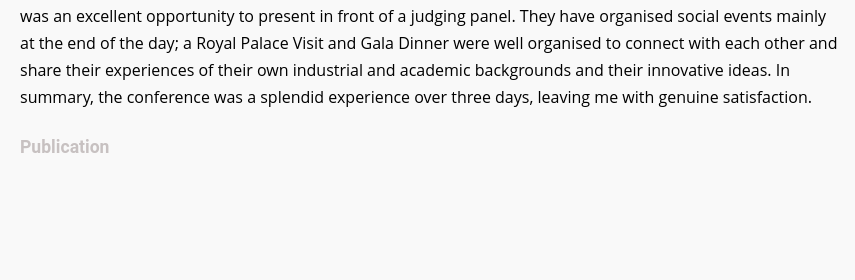
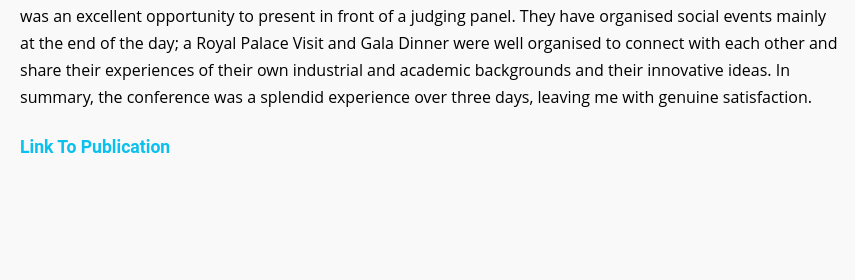
Before and after one commit to HasinduRamanayake/HasinduRamanayake.github.io, a plain HTML site: page index.html in a window 1280 px wide. Shown: the part 7962-8242 px from the top of the page, 0-855 px from the left. Drawn offline with nearby package versions, Linux system fonts and the light colour scheme; some packages are replaced by stand-ins of ours; no server answers; a script that the page names is missing.

Commit message:
Update index.html

```diff
--- a/index.html
+++ b/index.html
@@ -304,7 +304,6 @@
 								</figcaption>
 							</figure>
 						</div>
-
 					</div>
 					<div id="ai" data-tab-content>
 						<div class="tab-element">
@@ -439,7 +438,6 @@
 										<h4>C++</h4>
                                     </div>
 
-
                                 </div>
                             </div>
                             <div class="bottom-grid-item">
@@ -552,7 +550,6 @@
 
 
 <section id="testimonial">
-
 	<div class="container">
 		<div class="row">
 			<div class="inner-content">
@@ -623,11 +620,8 @@
 									<li>Core Subjects : 6A's</li>
 									<li>Optional Subjects : 2A 1B </li>
 								</ul>
-
 							</div>
 						</li>
-
-
 					</ul>
 				</div>
 				<div class="section-header align-center">
@@ -645,7 +639,6 @@
 							<div class="title">Bachelor's Final Research Publication</div>
 							<div class="descr">Got the privilage to participate the one of prestigious conference which was organised by IEEE CTSoc Community, Gaming, Entertainment & Media Conference(GEM) held from June 5-7 in Turin,Italy</div>
 						</li>
-
 					</ul>
 				</div>
 			</div>
@@ -742,7 +735,7 @@
 
 
 						<div>
-							<h4><a href="#">Publication</h4>
+							<h4 style="color: rgb(9, 192, 238);"><a href="https://doi.org/10.1109/GEM61861.2024.10585503">Link to Publication</h4>
 						</div>
                     </div>
                     <div class="image-wrapper">
```
